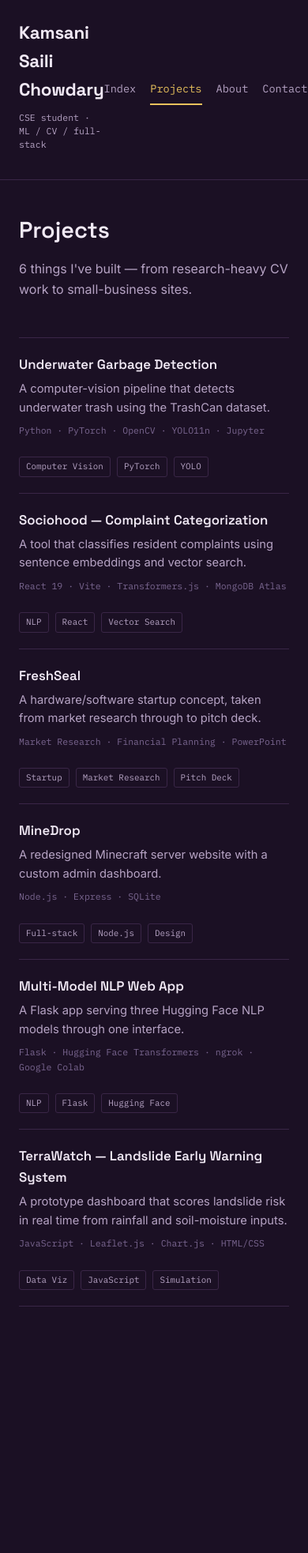
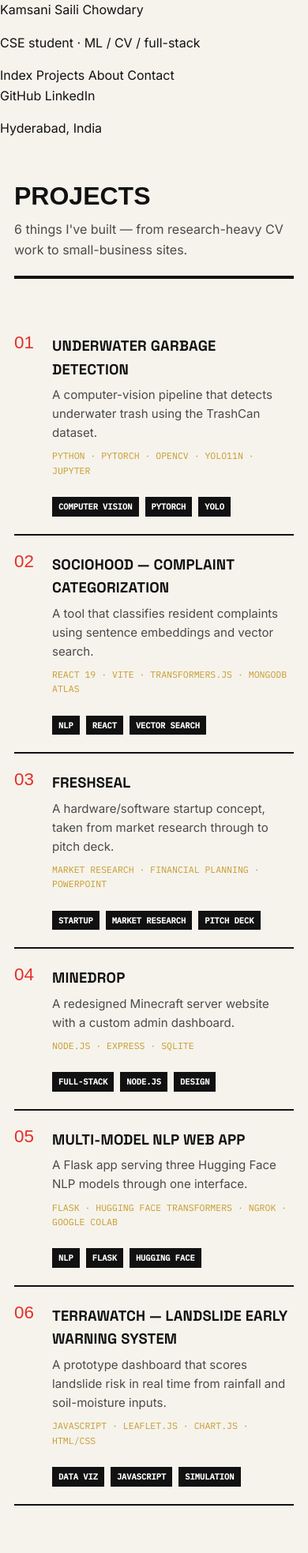
Before and after one commit to sailichowdaryk-spec/personal-portfolio, a Flask app: page /projects in a window 390 px wide. Shown: the whole page at 79% size. Before the commit the page ends 1654 px from the top, so only its background shows below. Run offline with Flask 3, Linux system fonts and the light colour scheme.

Commit message:
Refactor CSS for improved styling and responsiveness
Updated CSS variables and styles for various elements, including masthead, project list, and responsive design adjustments.

```diff
--- a/static/css/style.css
+++ b/static/css/style.css
@@ -1,14 +1,14 @@
-
- :root {
-  --ink: #F1E9F5;
-  --ink-dim: #B6A3C4;
-  --ink-faint: #7A6690;
-  --bg: #1B1024;
-  --bg-raised: #241531;
-  --line: #3A2647;
-  --amber: #E8C15C;
-  --sage: #B48EE0;
-  --font-display: "Space Grotesk", sans-serif;
+:root {
+  --ink: #111111;
+  --ink-dim: #4A4A4A;
+  --ink-faint: #9A9A9A;
+  --bg: #F5F3EC;
+  --bg-raised: #FFFFFF;
+  --line: #111111;
+  --red: #E4302A;
+  --gold: #C89B2C;
+  --font-display: "Anton", sans-serif;
+  --font-sub: "Space Grotesk", sans-serif;
   --font-mono: "IBM Plex Mono", monospace;
   --font-body: "Inter", sans-serif;
 }
@@ -27,185 +27,194 @@
 
 a { color: inherit; text-decoration: none; }
 
-.shell {
-  display: flex;
-  min-height: 100vh;
-  max-width: 1180px;
-  margin: 0 auto;
+/* ---------------- Masthead ---------------- */
+
+.masthead {
+  border-bottom: 6px solid var(--ink);
+  padding: 18px 32px 0;
+  background: var(--bg-raised);
 }
 
-/* Sidebar */
-.sidebar {
-  width: 240px;
-  flex-shrink: 0;
-  padding: 48px 28px;
-  border-right: 1px solid var(--line);
+.masthead-bar {
   display: flex;
-  flex-direction: column;
   justify-content: space-between;
-  position: sticky;
-  top: 0;
-  height: 100vh;
+  font-family: var(--font-mono);
+  font-size: 0.7rem;
+  letter-spacing: 0.05em;
+  color: var(--ink-dim);
+  border-bottom: 1px solid var(--ink);
+  padding-bottom: 10px;
+  margin-bottom: 6px;
 }
 
-.wordmark {
+.masthead-title {
+  display: block;
   font-family: var(--font-display);
-  font-size: 1.4rem;
-  font-weight: 700;
-  letter-spacing: -0.01em;
+  font-size: clamp(3.5rem, 12vw, 8rem);
+  line-height: 0.9;
+  letter-spacing: 0.01em;
+  text-align: center;
+  padding: 6px 0 2px;
+  color: var(--ink);
 }
 
-.role {
+.masthead-sub {
+  text-align: center;
   font-family: var(--font-mono);
-  font-size: 0.72rem;
-  color: var(--ink-dim);
-  margin-top: 8px;
-  line-height: 1.5;
+  font-size: 0.78rem;
+  letter-spacing: 0.08em;
+  color: var(--red);
+  font-weight: 600;
+  margin: 0 0 14px;
 }
 
-.nav {
+.cover-nav {
   display: flex;
-  flex-direction: column;
-  gap: 4px;
-  margin-top: 48px;
+  justify-content: center;
+  gap: 36px;
+  border-top: 3px solid var(--ink);
+  padding: 12px 0;
 }
 
-.nav-link {
-  font-family: var(--font-mono);
+.cover-nav a {
+  font-family: var(--font-sub);
+  font-weight: 700;
   font-size: 0.85rem;
-  color: var(--ink-dim);
-  padding: 8px 0;
-  border-left: 2px solid transparent;
-  padding-left: 12px;
-  transition: color 0.15s ease, border-color 0.15s ease;
+  text-transform: uppercase;
+  letter-spacing: 0.04em;
+  padding-bottom: 4px;
+  border-bottom: 3px solid transparent;
 }
 
-.nav-link:hover { color: var(--ink); }
+.cover-nav a:hover { border-color: var(--gold); }
+.cover-nav a.is-active { border-color: var(--red); color: var(--red); }
 
-.nav-link.is-active {
-  color: var(--amber);
-  border-left-color: var(--amber);
+/* ---------------- Content shell ---------------- */
+
+.content {
+  max-width: 900px;
+  margin: 0 auto;
+  padding: 56px 28px 80px;
 }
 
-.sidebar-bottom { display: flex; flex-direction: column; gap: 6px; }
-
-.quiet-link {
-  font-family: var(--font-mono);
-  font-size: 0.78rem;
-  color: var(--ink-dim);
-}
-
-.quiet-link:hover { color: var(--ink); }
-
-.location {
-  font-family: var(--font-mono);
-  font-size: 0.7rem;
-  color: var(--ink-faint);
-  margin-top: 10px;
-}
-
-/* Content */
-.content {
-  flex: 1;
-  padding: 64px 56px 96px;
-  min-width: 0;
-}
-
-.hero { max-width: 620px; margin-bottom: 56px; }
+.hero { margin-bottom: 48px; }
 
 .hero-title {
-  font-family: var(--font-display);
-  font-size: 2.1rem;
-  line-height: 1.25;
-  font-weight: 600;
+  font-family: var(--font-sub);
+  font-size: clamp(1.8rem, 4vw, 2.6rem);
+  font-weight: 700;
+  line-height: 1.2;
   margin: 0 0 20px;
+  border-left: 8px solid var(--red);
+  padding-left: 18px;
 }
 
 .hero-bio {
   color: var(--ink-dim);
-  font-size: 1rem;
-  max-width: 560px;
+  font-size: 1.02rem;
+  max-width: 620px;
+  padding-left: 26px;
 }
 
 .highlights {
-  border-top: 1px solid var(--line);
-  border-bottom: 1px solid var(--line);
-  padding: 20px 0;
+  border-top: 3px solid var(--ink);
+  border-bottom: 3px solid var(--ink);
+  padding: 22px 0;
   margin-bottom: 56px;
   display: flex;
   flex-direction: column;
   gap: 14px;
+  background: var(--bg-raised);
 }
 
 .highlight-row {
   display: grid;
-  grid-template-columns: 130px 1fr;
+  grid-template-columns: 150px 1fr;
   gap: 20px;
   font-size: 0.92rem;
+  padding: 0 20px;
 }
 
 .highlight-label {
   font-family: var(--font-mono);
-  font-size: 0.72rem;
-  color: var(--sage);
+  font-size: 0.7rem;
+  text-transform: uppercase;
+  letter-spacing: 0.05em;
+  color: var(--red);
   padding-top: 3px;
+  font-weight: 600;
 }
 
 .highlight-value { color: var(--ink); }
 
-.section { margin-bottom: 56px; }
+.section { margin-bottom: 60px; }
 
 .section-head {
   display: flex;
   align-items: baseline;
   justify-content: space-between;
+  border-bottom: 4px solid var(--ink);
+  padding-bottom: 8px;
   margin-bottom: 20px;
 }
 
 .section h2, .section-head h2 {
   font-family: var(--font-display);
-  font-size: 1.15rem;
-  font-weight: 600;
-  margin: 0 0 20px;
+  font-size: 1.6rem;
+  letter-spacing: 0.02em;
+  margin: 0;
+  text-transform: uppercase;
 }
-
-.section-head h2 { margin: 0; }
 
 .text-link {
   font-family: var(--font-mono);
-  font-size: 0.8rem;
-  color: var(--amber);
+  font-size: 0.78rem;
+  color: var(--red);
+  font-weight: 600;
 }
 
-.project-list {
-  display: flex;
-  flex-direction: column;
-}
+/* ---------------- Project list = cover-story index ---------------- */
+
+.project-list { counter-reset: story; }
 
 .project-row {
+  position: relative;
   display: flex;
   justify-content: space-between;
   align-items: flex-start;
   gap: 24px;
-  padding: 20px 0;
-  border-top: 1px solid var(--line);
-  transition: padding-left 0.15s ease;
+  padding: 22px 0 22px 64px;
+  border-bottom: 2px solid var(--ink);
+  counter-increment: story;
 }
 
-.project-list-full .project-row:last-child { border-bottom: 1px solid var(--line); }
+.project-list-full .project-row:last-child { border-bottom: 2px solid var(--ink); }
 
-.project-row:hover { padding-left: 8px; }
+.project-row::before {
+  content: counter(story, decimal-leading-zero);
+  position: absolute;
+  left: 0;
+  top: 20px;
+  font-family: var(--font-display);
+  font-size: 1.8rem;
+  color: var(--red);
+  line-height: 1;
+}
+
+.project-row:hover .project-row-main h3 { color: var(--red); }
 
 .project-row-main h3 {
-  font-family: var(--font-display);
-  font-size: 1.05rem;
+  font-family: var(--font-sub);
+  font-size: 1.15rem;
+  font-weight: 700;
   margin: 0 0 6px;
-  font-weight: 600;
+  text-transform: uppercase;
+  letter-spacing: 0.01em;
 }
 
 .project-row-main p {
   color: var(--ink-dim);
-  font-size: 0.92rem;
+  font-size: 0.94rem;
   margin: 0;
   max-width: 460px;
 }
@@ -213,8 +222,9 @@
 .stack-line {
   font-family: var(--font-mono) !important;
   font-size: 0.72rem !important;
-  color: var(--ink-faint) !important;
+  color: var(--gold) !important;
   margin-top: 8px !important;
+  text-transform: uppercase;
 }
 
 .project-row-tags {
@@ -228,26 +238,37 @@
 
 .tag {
   font-family: var(--font-mono);
-  font-size: 0.68rem;
-  color: var(--ink-dim);
-  border: 1px solid var(--line);
-  border-radius: 3px;
-  padding: 3px 8px;
+  font-size: 0.65rem;
+  font-weight: 600;
+  text-transform: uppercase;
+  color: var(--bg-raised);
+  background: var(--ink);
+  border-radius: 0;
+  padding: 4px 8px;
   white-space: nowrap;
 }
+
+/* ---------------- Skills ---------------- */
 
 .skills-grid {
   display: grid;
   grid-template-columns: repeat(2, 1fr);
-  gap: 28px;
+  gap: 28px 40px;
+}
+
+.skills-group {
+  border-top: 3px solid var(--ink);
+  padding-top: 12px;
 }
 
 .skills-group h4 {
   font-family: var(--font-mono);
   font-size: 0.78rem;
-  color: var(--sage);
+  text-transform: uppercase;
+  letter-spacing: 0.05em;
+  color: var(--red);
   margin: 0 0 10px;
-  font-weight: 500;
+  font-weight: 600;
 }
 
 .skills-group ul {
@@ -260,38 +281,41 @@
 }
 
 .skills-group li {
-  font-size: 0.9rem;
+  font-size: 0.92rem;
   color: var(--ink);
-  padding-left: 14px;
+  padding-left: 16px;
   position: relative;
 }
 
 .skills-group li::before {
-  content: "";
+  content: "—";
   position: absolute;
   left: 0;
-  top: 9px;
-  width: 5px;
-  height: 5px;
-  background: var(--amber);
-  border-radius: 50%;
+  color: var(--gold);
+  font-weight: 700;
 }
 
+/* ---------------- Page head (projects / about / detail) ---------------- */
+
 .page-head {
-  max-width: 640px;
+  max-width: 680px;
   margin-bottom: 48px;
+  border-bottom: 4px solid var(--ink);
+  padding-bottom: 20px;
 }
 
 .page-head h1 {
   font-family: var(--font-display);
-  font-size: 1.8rem;
+  font-size: clamp(2rem, 5vw, 3rem);
   margin: 0 0 14px;
-  font-weight: 600;
+  text-transform: uppercase;
+  line-height: 1;
 }
 
 .page-head p {
   color: var(--ink-dim);
   margin: 0;
+  font-size: 1rem;
 }
 
 .tag-row {
@@ -307,17 +331,19 @@
 }
 
 .detail-list {
-  padding-left: 18px;
+  padding-left: 20px;
   margin: 0;
   display: flex;
   flex-direction: column;
-  gap: 12px;
+  gap: 14px;
 }
 
 .detail-list li {
   color: var(--ink);
-  font-size: 0.95rem;
+  font-size: 0.98rem;
 }
+
+.detail-list li::marker { color: var(--red); }
 
 .stack-chips {
   display: flex;
@@ -328,35 +354,44 @@
 .chip {
   font-family: var(--font-mono);
   font-size: 0.75rem;
-  background: var(--bg-raised);
-  border: 1px solid var(--line);
-  border-radius: 4px;
-  padding: 6px 12px;
-  color: var(--ink);
+  font-weight: 600;
+  text-transform: uppercase;
+  background: var(--ink);
+  color: var(--bg-raised);
+  border-radius: 0;
+  padding: 7px 12px;
 }
 
-/* Responsive */
-@media (max-width: 820px) {
-  .shell { flex-direction: column; }
-  .sidebar {
-    position: static;
-    height: auto;
-    width: 100%;
-    border-right: none;
-    border-bottom: 1px solid var(--line);
-    flex-direction: row;
-    align-items: center;
-    justify-content: space-between;
-    padding: 24px 24px;
-  }
-  .sidebar-bottom { display: none; }
-  .nav { flex-direction: row; margin-top: 0; gap: 18px; }
-  .nav-link { border-left: none; padding-left: 0; border-bottom: 2px solid transparent; }
-  .nav-link.is-active { border-left: none; border-bottom-color: var(--amber); }
-  .content { padding: 40px 24px 64px; }
+/* ---------------- Footer ---------------- */
+
+.masthead-footer {
+  border-top: 6px solid var(--ink);
+  padding: 20px 32px 40px;
+  display: flex;
+  justify-content: space-between;
+  flex-wrap: wrap;
+  gap: 10px;
+  font-family: var(--font-mono);
+  font-size: 0.72rem;
+  letter-spacing: 0.04em;
+  color: var(--ink-dim);
+}
+
+.masthead-footer a { color: var(--red); font-weight: 600; }
+
+/* ---------------- Responsive ---------------- */
+
+@media (max-width: 700px) {
+  .masthead { padding: 14px 18px 0; }
+  .masthead-bar { flex-direction: column; gap: 4px; }
+  .cover-nav { gap: 20px; flex-wrap: wrap; }
+  .content { padding: 40px 18px 60px; }
   .skills-grid { grid-template-columns: 1fr; }
-  .project-row { flex-direction: column; }
+  .project-row { flex-direction: column; padding-left: 48px; }
+  .project-row::before { font-size: 1.4rem; top: 22px; }
   .project-row-tags { justify-content: flex-start; max-width: none; }
+  .highlight-row { grid-template-columns: 1fr; gap: 4px; }
+  .masthead-footer { flex-direction: column; }
 }
 
 @media (prefers-reduced-motion: reduce) {
```
